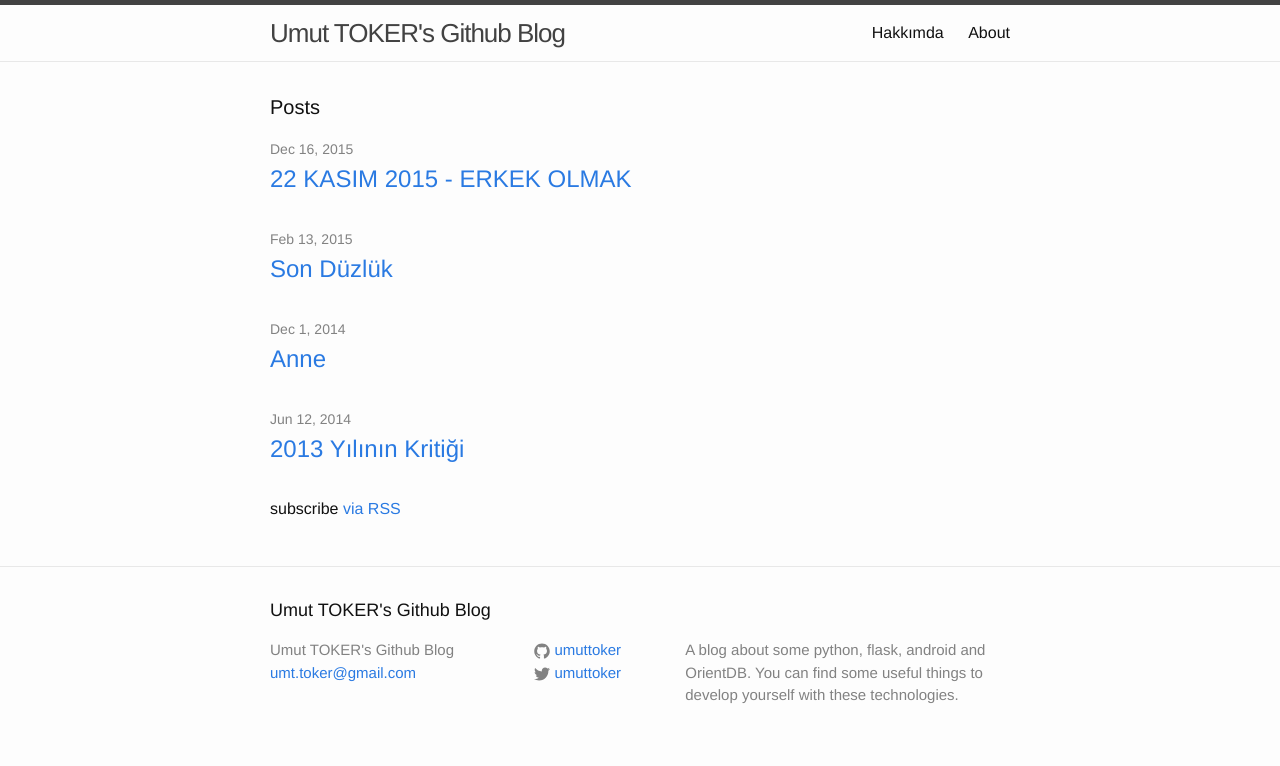
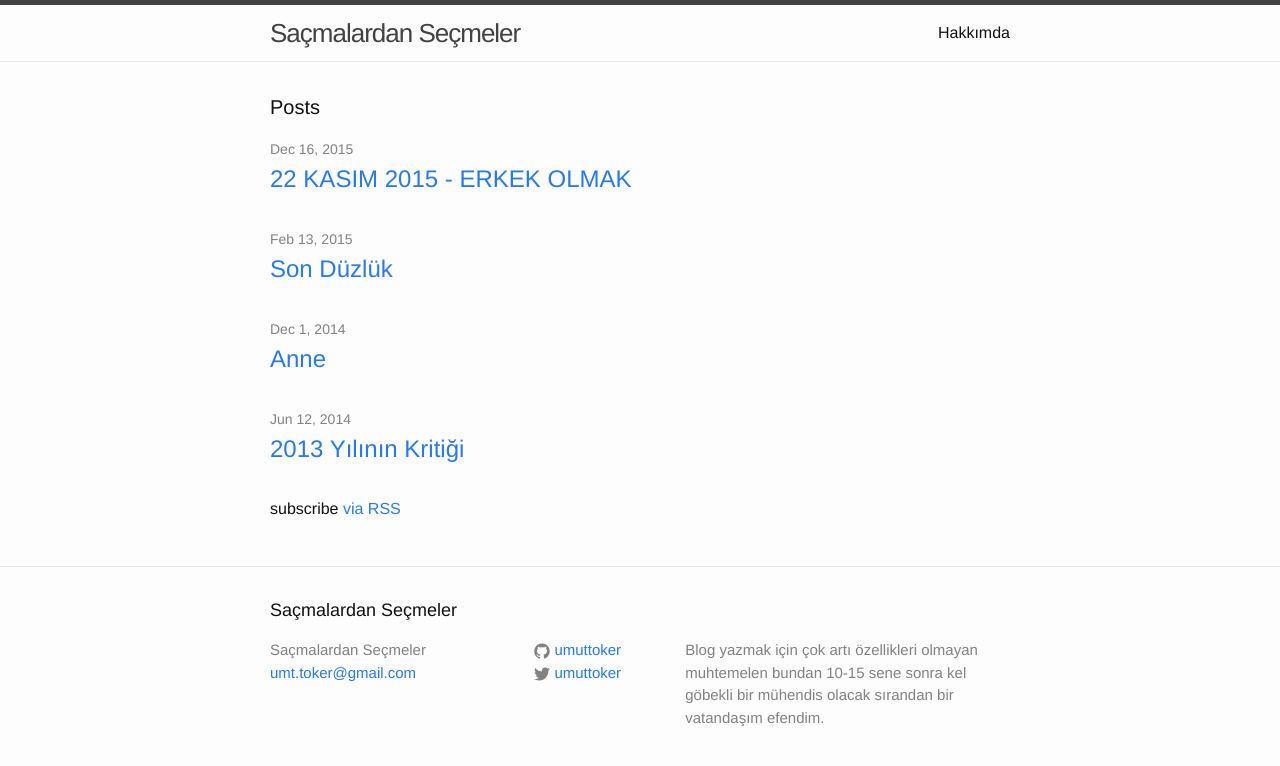
Before and after one commit to umuttoker/umuttoker.com, a Jekyll site: the page built from index.html, in a window 1280 px wide. Shown: the top 766 px of the page. Built offline with Jekyll 4.4.1, drawn with Linux system fonts in a browser that asks for light colours.

Commit message:
some variables changed and about.md removed

```diff
--- a/_config.yml
+++ b/_config.yml
@@ -1,9 +1,7 @@
 # Site settings
-title: Umut TOKER's Github Blog
+title: Saçmalardan Seçmeler
 email: umt.toker@gmail.com
-description: > # this means to ignore newlines until "baseurl:"
-  A blog about some python, flask, android and OrientDB. You can
-  find some useful things to develop yourself with these technologies.
+description: Blog yazmak için çok artı özellikleri olmayan muhtemelen bundan 10-15 sene sonra kel göbekli bir mühendis olacak sırandan bir vatandaşım efendim.
 
 baseurl: "" # the subpath of your site, e.g. /blog/
 url: "http://umuttoker.com" # the base hostname & protocol for your site
```
Also changed, not shown: about.md (deleted, +0 -11 lines).
